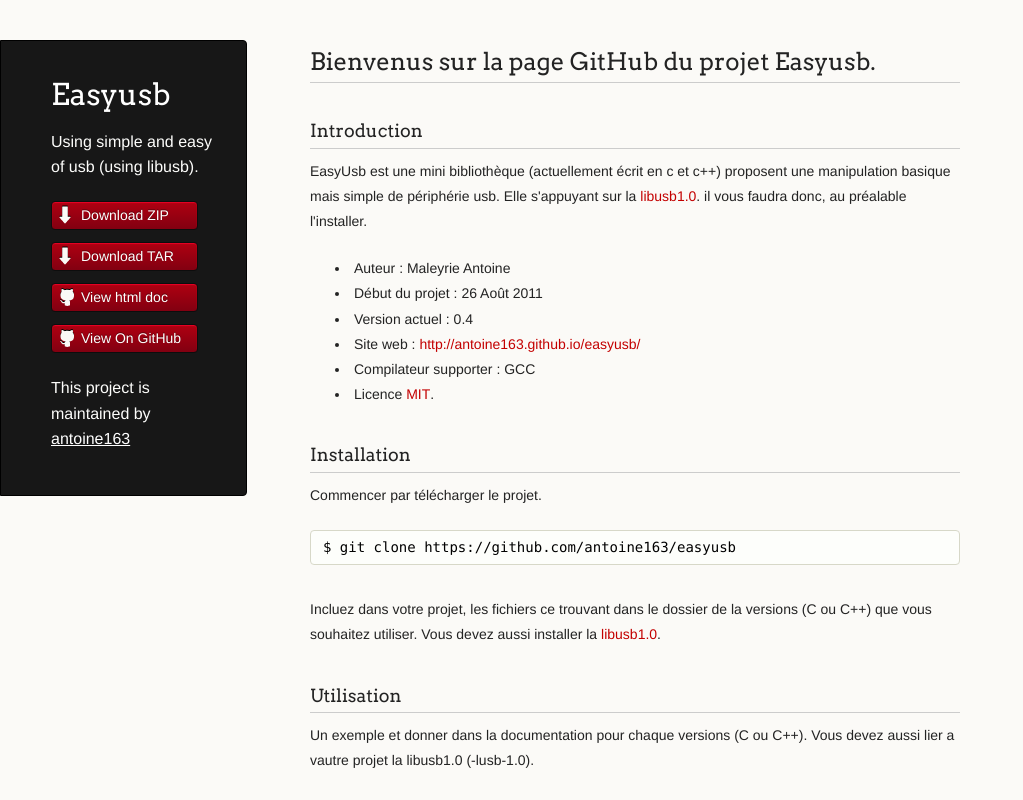
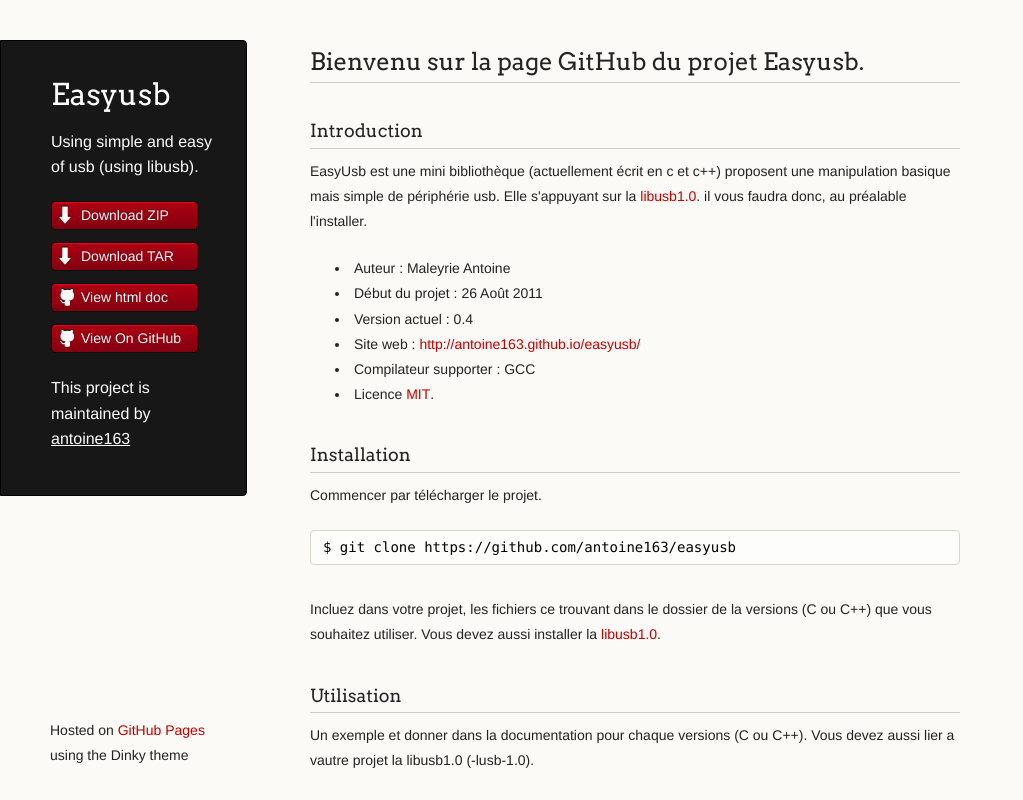
Before and after one commit to antoine163/easyusb, a plain HTML site: page index.html in a window 1280 px wide. Shown: the top 800 px of the page, without its empty margins (0-1023 px from the left). Drawn offline with Linux system fonts and the light colour scheme.

Commit message:
update index.html

```diff
--- a/index.html
+++ b/index.html
@@ -32,7 +32,7 @@
       </header>
       <section>
 
-<h2>Bienvenus sur la page GitHub du projet Easyusb.</h2>
+<h2>Bienvenu sur la page GitHub du projet Easyusb.</h2>
 
 <h3>Introduction</h3>
 
@@ -69,3 +69,13 @@ documentation en appellent doxygen avec son fichier de configuration se trouvent
 dans le dossier doc.
 Vous pouvez aussi directement consulter les pages de la documentation disponible
 <a href="http://antoine163.github.io/easyusb/doc/html/index.html">ici</a>.</p>
+
+</section>
+
+<footer>
+<p><small>Hosted on <a href="http://pages.github.com">GitHub Pages</a> using the Dinky theme</small></p>
+</footer>
+
+</div>
+</body>
+</html>
```
